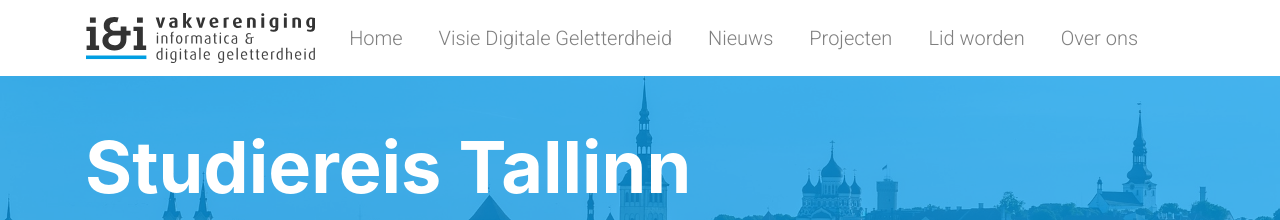
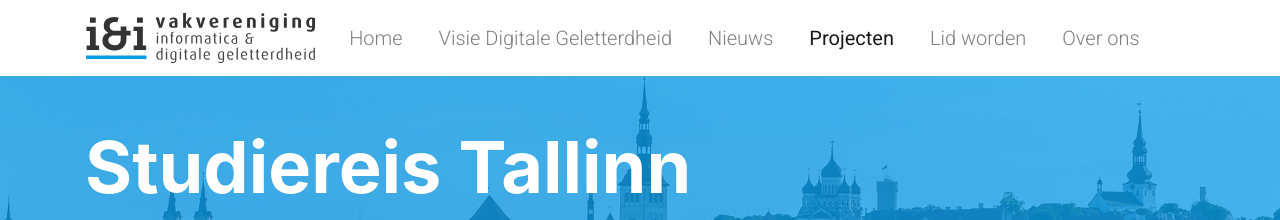
Before and after one commit to ieni/website, a Jekyll site: the page built from _projects/studiereis-tallinn.md, in a window 1280 px wide. Shown: the top 220 px of the page. Built offline with Jekyll 4.4.1, drawn with Linux system fonts in a browser that asks for light colours.

Commit message:
Fix active menu-item for news and project pages.

```diff
--- a/_includes/navigation.html
+++ b/_includes/navigation.html
@@ -9,6 +9,7 @@
       {% assign navClass = 'navbar-light bg-light' %}
       {% assign sectionClass = '' %}
     {% endif %}
+
     <section id="navigation" class="{{ sectionClass }} d-none d-lg-block">
       <nav class="navbar navbar-expand-lg {{ navClass }} container">
         <a class="navbar-brand" href="/">
@@ -22,13 +23,30 @@
             {% for pageItem in pages | sort "order" %}
               {% unless pageItem.order %}
                 {% continue %}
+
               {% elsif pageItem.order == page.order %}
                 {% assign active = "active" %}
                 {% assign active_sr = '<span class="sr-only">(current)</span>' %}
+
+              {% comment %}
+                The following two else-if statements are a quick fix to enable 'active'
+                menu items for projects and news items.
+              {% endcomment %}
+
+              {% elsif page.layout == 'post' and pageItem.url == '/nieuws' %}
+                {% assign active = "active" %}
+                {% assign active_sr = '<span class="sr-only">(current)</span>' %}
+
+              {% elsif page.layout == 'project' and pageItem.url == '/projecten' %}
+                {% assign active = "active" %}
+                {% assign active_sr = '<span class="sr-only">(current)</span>' %}
+
               {% else %}
                 {% assign active = "" %}
                 {% assign active_sr = "" %}
+
               {% endunless %}
+
               <li class="nav-item {{ active }}">
                 <a class="nav-link" href="{{ pageItem.url }}">{{ pageItem.short | default: pageItem.title }} {{ active_sr }}</a>
               </li>
```
